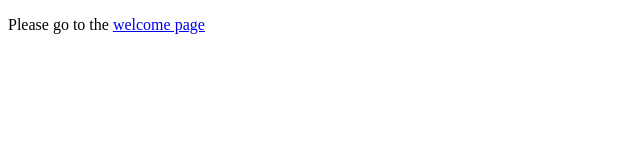
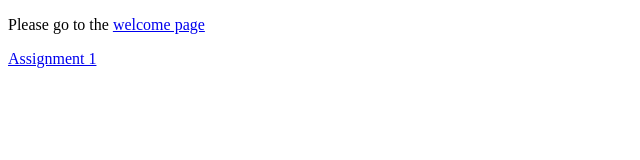
Before and after one commit to niravaga/cs5610fall2015, a website: page public/index.html in a window 1280 px wide. Shown: the whole page, without its empty margins (0-640 px from the left). Drawn offline with Linux system fonts and the light colour scheme.

Commit message:
Adding links

```diff
--- a/public/index.html
+++ b/public/index.html
@@ -5,5 +5,6 @@
 </head>
 <body>
 <p>Please go to the <a href="./hello.html">welcome page</a></p>
+<a href="/assignment/home.html"> Assignment 1 </a>
 </body>
 </html>
```
